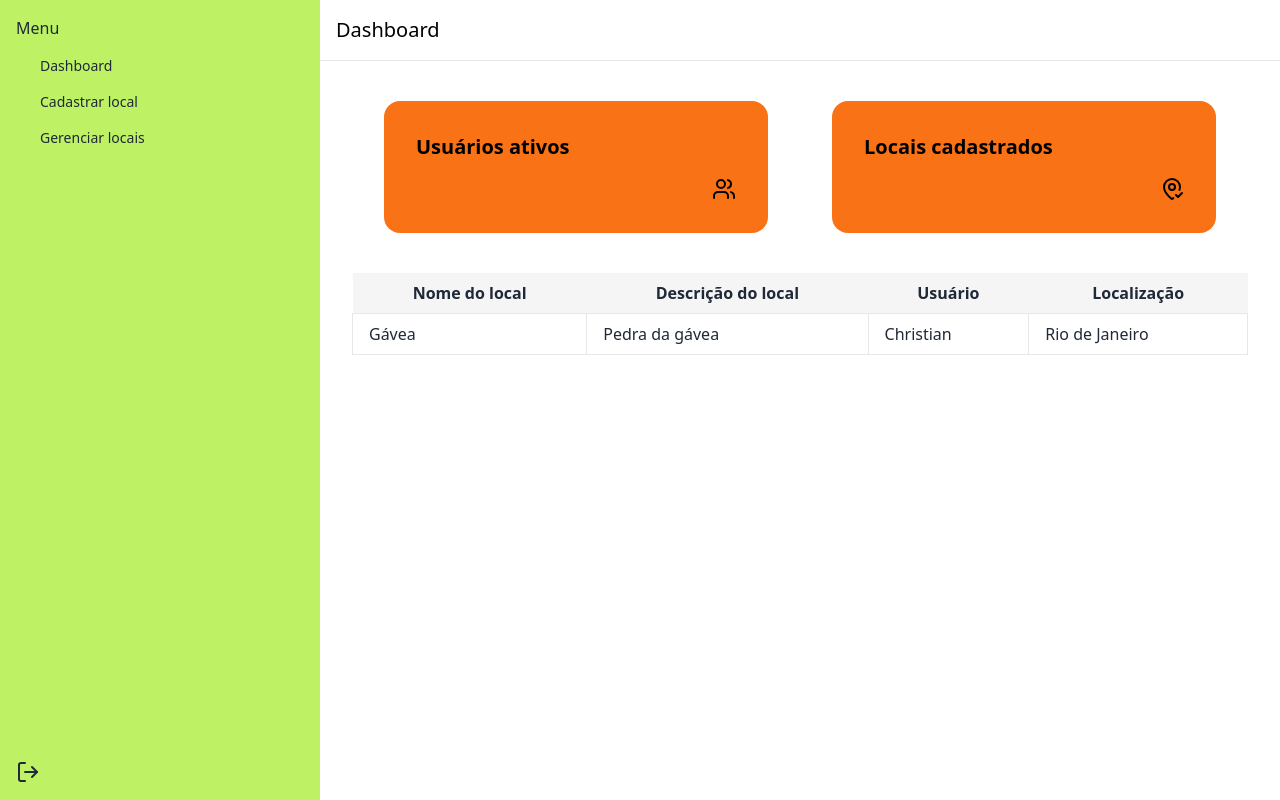
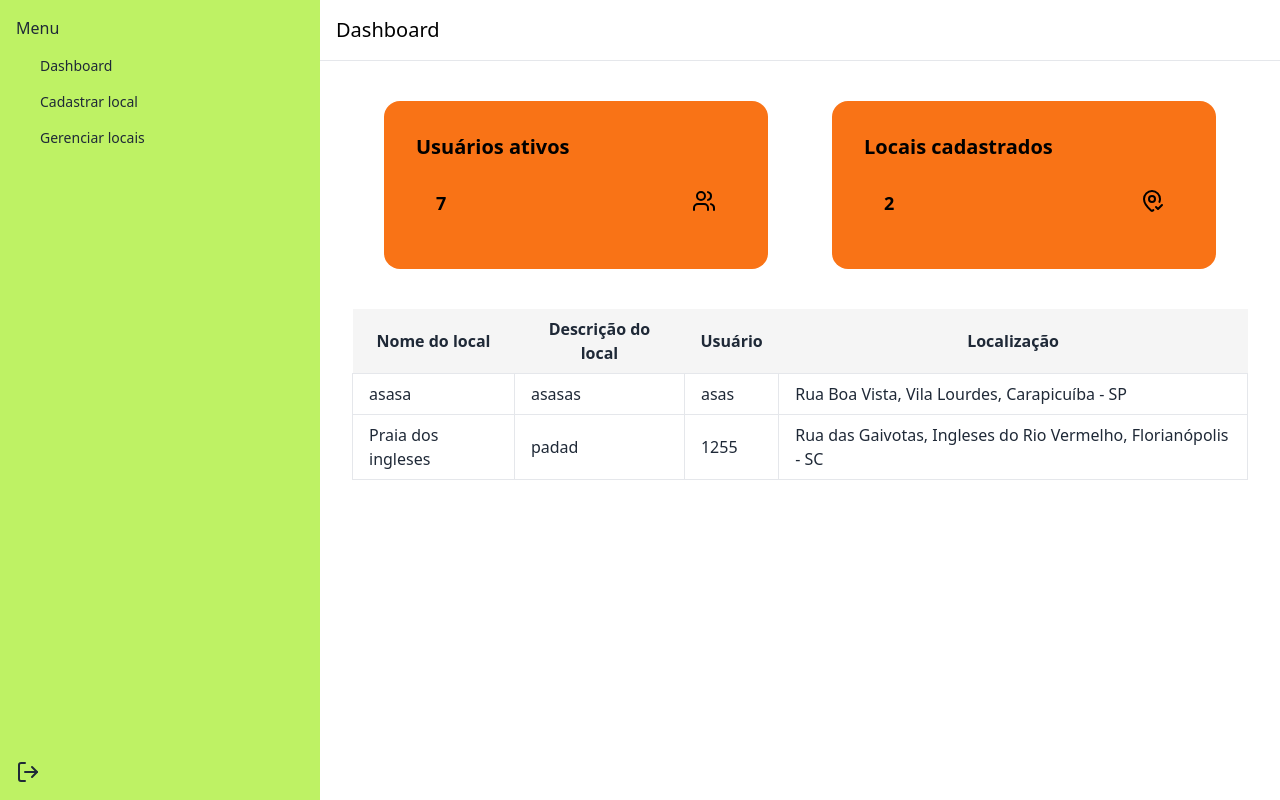
Before and after one commit to Geeobarros/natureza365-FE, a React (Vite) app: page /dashboard in a window 1280 px wide. Built offline with nearby package versions, Linux system fonts and the light colour scheme; data requests are answered from the project's data file.

Commit message:
criação do json server como banco de dados e função cadastrar locais na natureza feito

```diff
--- /dev/null
+++ b/db.json
@@ -0,0 +1,103 @@
+{
+  "usuarios": [
+    {
+      "nome": "George Lucas",
+      "sexo": "Masculino",
+      "data_nascimento": "1940-05-04",
+      "cpf": "111.333.487-12",
+      "cep": "06397-290",
+      "endereco": "",
+      "email": "george@email.com",
+      "senha": "123456",
+      "id": "36d5"
+    },
+    {
+      "nome": "Chewbacca",
+      "sexo": "Masculino",
+      "data_nascimento": "2000-10-01",
+      "cpf": "123.456.789-10",
+      "cep": "01001-000",
+      "endereco": "",
+      "email": "chew@email.com",
+      "senha": "123456",
+      "id": "cc19"
+    },
+    {
+      "nome": "Leia Organa",
+      "sexo": "Feminino",
+      "data_nascimento": "1955-09-10",
+      "cpf": "444.333.222-10",
+      "cep": "88058-500",
+      "endereco": "",
+      "email": "leia@email.com",
+      "senha": "123456",
+      "id": "4891"
+    },
+    {
+      "nome": "Luke Skywalker",
+      "sexo": "Masculino",
+      "data_nascimento": "1955-09-10",
+      "cpf": "444.222.222-10",
+      "cep": "88058-500",
+      "endereco": "",
+      "email": "luke@email.com",
+      "senha": "123456",
+      "id": "75b9"
+    },
+    {
+      "nome": "Han Solo",
+      "sexo": "Masculino",
+      "data_nascimento": "1950-04-20",
+      "cpf": "444.333.487-10",
+      "cep": "88058-300",
+      "endereco": "",
+      "email": "han@email.com",
+      "senha": "123456",
+      "id": "f9be"
+    },
+    {
+      "nome": "Yoda",
+      "sexo": "Outros",
+      "data_nascimento": "1900-05-04",
+      "cpf": "111.333.487-10",
+      "cep": "06397-250",
+      "endereco": "",
+      "email": "yoda@email.com",
+      "senha": "123456",
+      "id": "9e33"
+    },
+    {
+      "nome": "Anakin Skywalker",
+      "sexo": "Masculino",
+      "data_nascimento": "1930-05-04",
+      "cpf": "111.123.487-10",
+      "cep": "28930-000",
+      "endereco": "",
+      "email": "anakin@email.com",
+      "senha": "123456",
+      "id": "20dd"
+    }
+  ],
+  "locais": [
+    {
+      "id": "51c8",
+      "nomeLocal": "asasa",
+      "descricao": "asasas",
+      "idUsuario": "asas",
+      "cep": "06397-290",
+      "localizacao": "Rua Boa Vista, Vila Lourdes, Carapicuíba - SP",
+      "longitude": "",
+      "latitude": ""
+    },
+    {
+      "id": "d8c0",
+      "nomeLocal": "Praia dos ingleses",
+      "descricao": "padad",
+      "idUsuario": "1255",
+      "cep": "88058-500",
+      "localizacao": "Rua das Gaivotas, Ingleses do Rio Vermelho, Florianópolis - SC",
+      "longitude": "",
+      "latitude": ""
+    }
+  ]
+}
--- a/package.json
+++ b/package.json
@@ -11,6 +11,7 @@
   },
   "dependencies": {
     "axios": "^1.7.3",
+    "json-server": "^1.0.0-beta.1",
     "lucide-react": "^0.419.0",
     "react": "^18.3.1",
     "react-dom": "^18.3.1",
--- /dev/null
+++ b/src/api/endpoints.js
@@ -0,0 +1,71 @@
+import axios from "axios";
+
+const urlPrefix = "http://localhost:3000";
+
+export const getUsers = () => axios.get(`${urlPrefix}/usuarios`)
+    .then(function (response) {
+       return response.data
+
+
+    })
+    .catch(function (error) {
+
+    console.error(error);
+    })
+
+export const getUser = (id) => axios.get(`${urlPrefix}/usuarios/:${id}`)
+    .then(function (response) {
+
+    console.log(response);
+    })
+    .catch(function (error) {
+
+    console.error(error);
+    })
+
+export const addUser = () => axios.post(`${urlPrefix}/usuarios/`)
+    .then(function (response) {
+
+    console.log(response);
+    })
+    .catch(function (error) {
+
+    console.error(error);
+    })
+
+export const editUser = (id) => axios.put(`${urlPrefix}/usuarios/:${id}`)
+    .then(function (response) {
+
+    console.log(response);
+    })
+    .catch(function (error) {
+
+    console.error(error);
+    })
+
+export const deleteUser = (id) => axios.delete(`${urlPrefix}/usuarios/:${id}`)
+    .then(function (response) {
+
+    console.log(response);
+    })
+    .catch(function (error) {
+
+    console.error(error);
+    })
+
+export const getLocais = () => axios.get(`${urlPrefix}/locais`)
+    .then(function (response) {
+        return response.data;
+    })
+    .catch(function (error) {
+
+    console.error(error);
+    })
+
+export const addLoccais = (values) => axios.post(`${urlPrefix}/locais`, values)
+    .then(function (response) {
+        return response.data;
+    })
+    .catch(function (error) {
+    console.error(error);
+    })
--- a/src/pages/CadastrarLocais/index.jsx
+++ b/src/pages/CadastrarLocais/index.jsx
@@ -1,5 +1,6 @@
 import { useForm } from "react-hook-form";
 import axios from "axios";
+import { addLoccais } from "../../api/endpoints";
 
 export default function CadastrarLocais() {
   const {
@@ -10,7 +11,16 @@ export default function CadastrarLocais() {
   } = useForm();
 
   const onSubmit = (data) => {
-    console.log(data);
+      addLoccais(data).then(
+        console.log(data),
+        alert("Local cadastrado com sucesso")
+
+      ).catch((error) => {
+        alert('Houve um erro ao cadastrar usuário')
+        console.log(error.message);
+
+      })
+
   };
 
   const cepApi = async (cep) => {
@@ -28,6 +38,8 @@ export default function CadastrarLocais() {
       console.error("Erro ao buscar o endereço:", error);
     }
   };
+
+
 
   return (
     <div className="max-w-lg mx-auto mt-10 p-4 bg-white rounded shadow-md">
@@ -73,7 +85,7 @@ export default function CadastrarLocais() {
           <input
             type="text"
             className="mt-1 block w-full px-3 py-2 border border-gray-300 rounded-md shadow-sm focus:outline-none focus:ring-indigo-500 focus:border-indigo-500 sm:text-sm"
-            {...register("identificadorUsuario", {
+            {...register("idUsuario", {
               required: "ID do usuário é obrigatório",
             })}
           />
--- a/src/pages/Dashboard/index.jsx
+++ b/src/pages/Dashboard/index.jsx
@@ -1,7 +1,28 @@
 import { Users } from "lucide-react";
 import { MapPinCheck } from "lucide-react";
+import { useEffect } from "react";
+import { getLocais, getUsers } from "../../api/endpoints";
+import { useState } from "react";
 
 export default function Dashboard() {
+  const [locais, setLocais] = useState([]);
+  const [qtdLocais, setQtdLocais] = useState(0);
+  const [qtdUsuarios, setQtdUsuarios] = useState(0);
+
+  useEffect(() => {
+    getLocais().then((loc) => setLocais(loc));
+
+  }, []);
+  getLocais()
+
+  useEffect(() => {
+    getLocais().then((loc) => setQtdLocais(loc.length));
+  }, []);
+
+  useEffect(() => {
+    getUsers().then((users) => setQtdUsuarios(users.length));
+  }, []);
+
   return (
     <div>
       <h1 className="text-black p-4 font-sans text-xl font-medium">
@@ -13,8 +34,8 @@ export default function Dashboard() {
         <div className="card bg-orange-500 text-black w-96">
           <div className="card-body">
             <h2 className="card-title">Usuários ativos</h2>
-            <p>{/*colocar qtd de usuarios*/}</p>
-            <div className="card-actions justify-end">
+            <div className="flex p-5">
+              <p className="text-lg font-bold">{qtdUsuarios}</p>
               <Users />
             </div>
           </div>
@@ -23,8 +44,8 @@ export default function Dashboard() {
         <div className="card bg-orange-500 text-black w-96">
           <div className="card-body">
             <h2 className="card-title">Locais cadastrados</h2>
-            <p>{/*colocar qtd de locais*/}</p>
-            <div className="card-actions justify-end">
+            <div className="flex p-5">
+              <p className="text-lg font-bold">{qtdLocais}</p>
               <MapPinCheck />
             </div>
           </div>
@@ -34,10 +55,9 @@ export default function Dashboard() {
       <div className="flex justify-center mt-10">
         <div className="overflow-x-auto w-full max-w-4xl">
           <table className="table-auto w-full">
-      {/* head */}
+
             <thead className="bg-neutral-100">
               <tr>
-
                 <th className="px-4 py-2">Nome do local</th>
                 <th className="px-4 py-2">Descrição do local</th>
                 <th className="px-4 py-2">Usuário</th>
@@ -45,21 +65,18 @@ export default function Dashboard() {
               </tr>
             </thead>
             <tbody>
-        {/* row 1 */}
-        <tr>
-
-
-          <td className="border px-4 py-2">Gávea</td>
-          <td className="border px-4 py-2">Pedra da gávea</td>
-          <td className="border px-4 py-2">Christian</td>
-          <td className="border px-4 py-2">Rio de Janeiro</td>
+              {locais.map((local) => (
+                <tr key={local.id}>
+                  <td className="border px-4 py-2">{local.nomeLocal}</td>
+                  <td className="border px-4 py-2">{local.descricao}</td>
+                  <td className="border px-4 py-2">{local.idUsuario}</td>
+                  <td className="border px-4 py-2">{local.localizacao}</td>
                 </tr>
-
+              ))}
             </tbody>
           </table>
         </div>
       </div>
-
     </div>
   );
 }
```
Also changed, not shown: 1 other file (tests, documents, lock files or other folders). Lines whose indentation alone changed are shown as unchanged.
